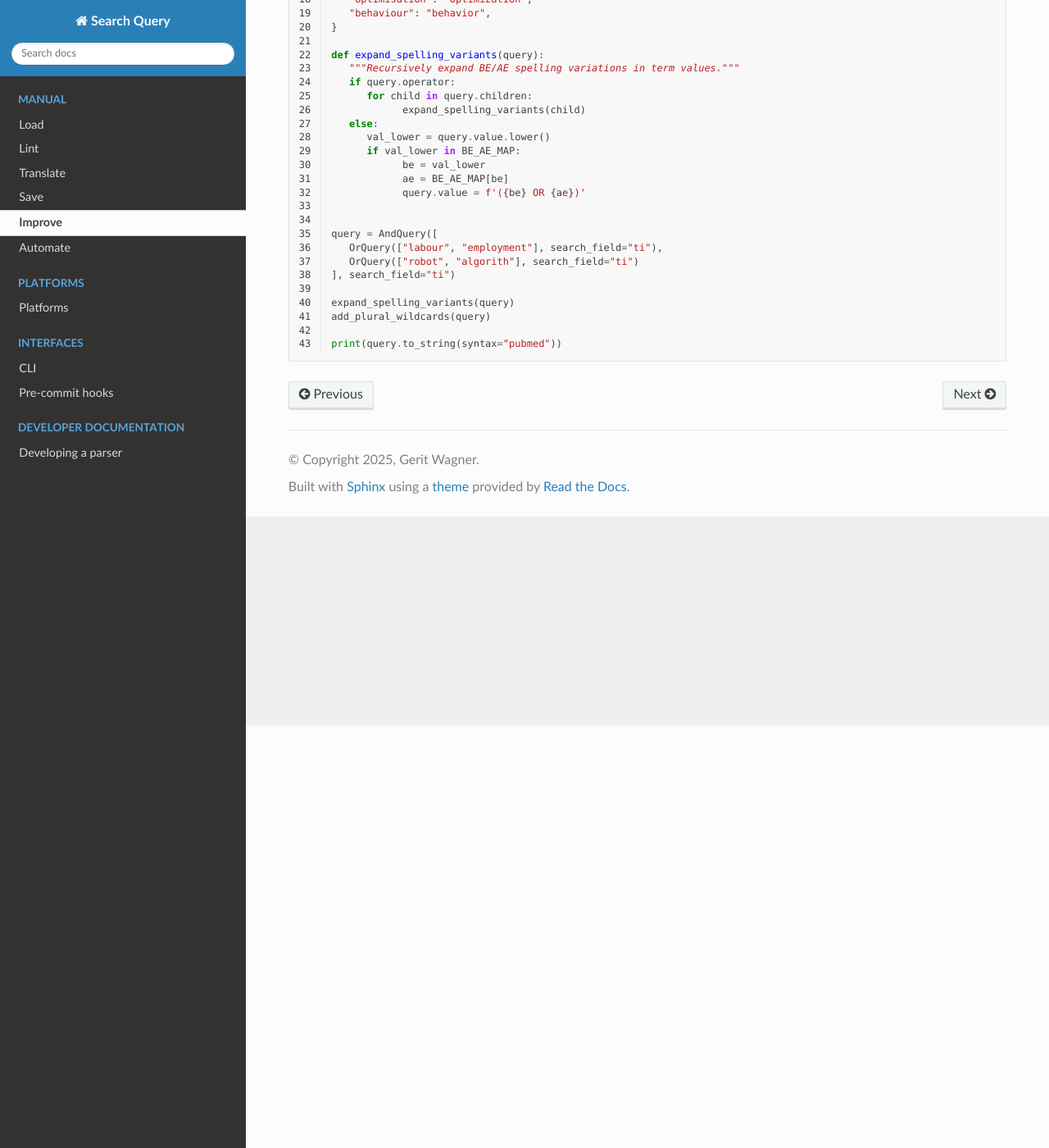
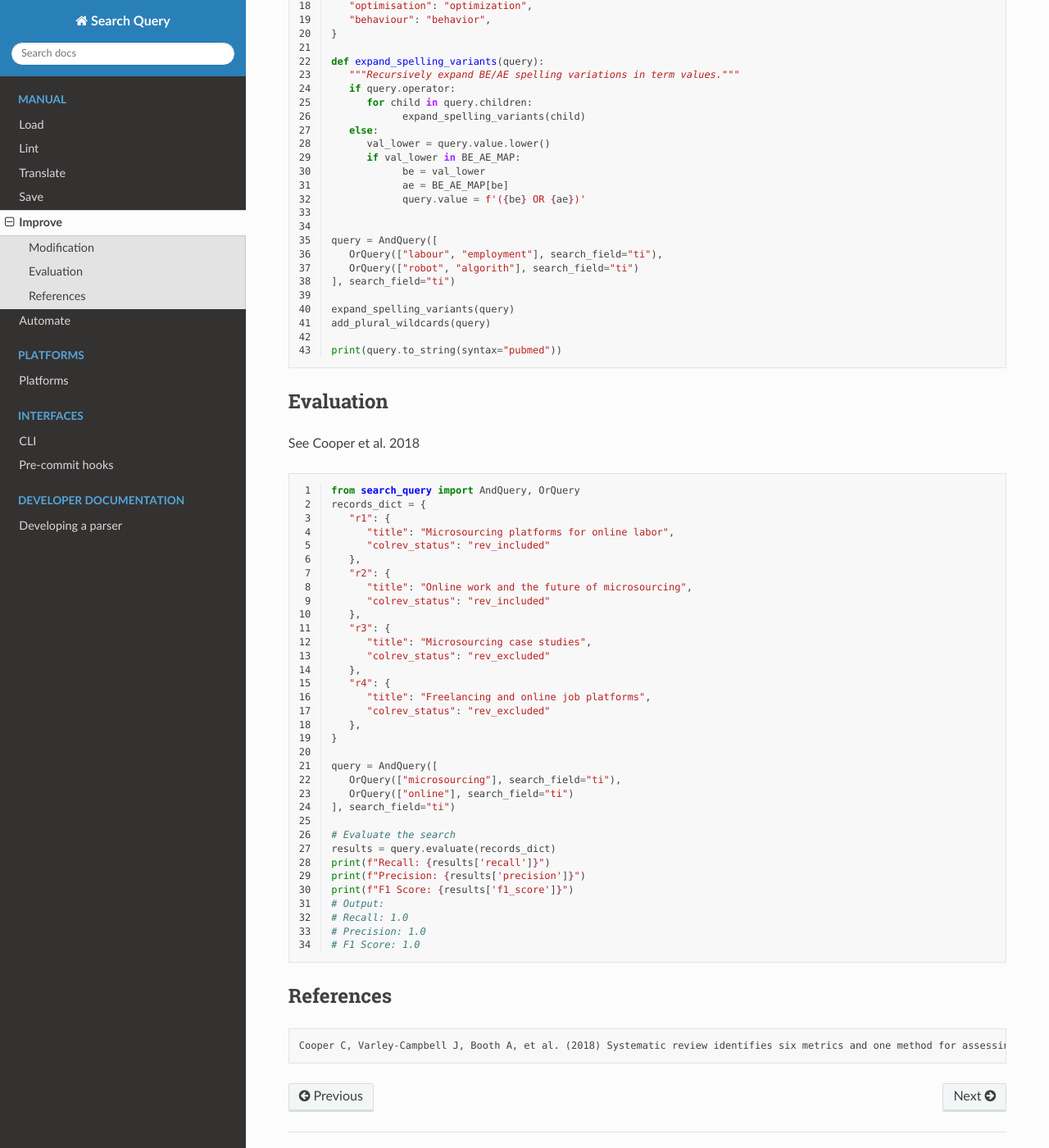
Before and after one commit to CoLRev-Environment/search-query, a Sphinx documentation site: the page built from docs/source/improve.rst, in a window 1280 px wide and 1400 px high, scrolled down 515 px. Shown: the whole window at 82% size. Built offline with Sphinx 7.4.7 and the Read the Docs theme 3.1.0, drawn with Linux system fonts in a browser that asks for light colours; pages that are not in the unit, such as notebooks, are missing from menus.

Commit message:
add query.evaluate()

```diff
--- a/docs/source/improve.rst
+++ b/docs/source/improve.rst
@@ -3,7 +3,8 @@
 Improve
 ==========================================================
 
-TODO
+Modification
+---------------------
 
 .. code-block:: python
    :linenos:
@@ -51,3 +52,57 @@ TODO
    add_plural_wildcards(query)
 
    print(query.to_string(syntax="pubmed"))
+
+Evaluation
+---------------------
+
+See Cooper et al. 2018
+
+.. code-block:: python
+   :linenos:
+
+   from search_query import AndQuery, OrQuery
+   records_dict = {
+      "r1": {
+         "title": "Microsourcing platforms for online labor",
+         "colrev_status": "rev_included"
+      },
+      "r2": {
+         "title": "Online work and the future of microsourcing",
+         "colrev_status": "rev_included"
+      },
+      "r3": {
+         "title": "Microsourcing case studies",
+         "colrev_status": "rev_excluded"
+      },
+      "r4": {
+         "title": "Freelancing and online job platforms",
+         "colrev_status": "rev_excluded"
+      },
+   }
+
+   query = AndQuery([
+      OrQuery(["microsourcing"], search_field="ti"),
+      OrQuery(["online"], search_field="ti")
+   ], search_field="ti")
+
+   # Evaluate the search
+   results = query.evaluate(records_dict)
+   print(f"Recall: {results['recall']}")
+   print(f"Precision: {results['precision']}")
+   print(f"F1 Score: {results['f1_score']}")
+   # Output:
+   # Recall: 1.0
+   # Precision: 1.0
+   # F1 Score: 1.0
+
+..
+   - functions to visualize (e.g., plot the distribution of results over time, etc.)
+   - functions to compare (e.g., compare the results of two queries, etc.)
+
+References
+----------------
+
+.. parsed-literal::
+
+   Cooper C, Varley-Campbell J, Booth A, et al. (2018) Systematic review identifies six metrics and one method for assessing literature search effectiveness but no consensus on appropriate use. Journal of Clinical Epidemiology 99: 53–63. DOI: 10.1016/J.JCLINEPI.2018.02.025.
```
Also changed, not shown: 2 other files.
